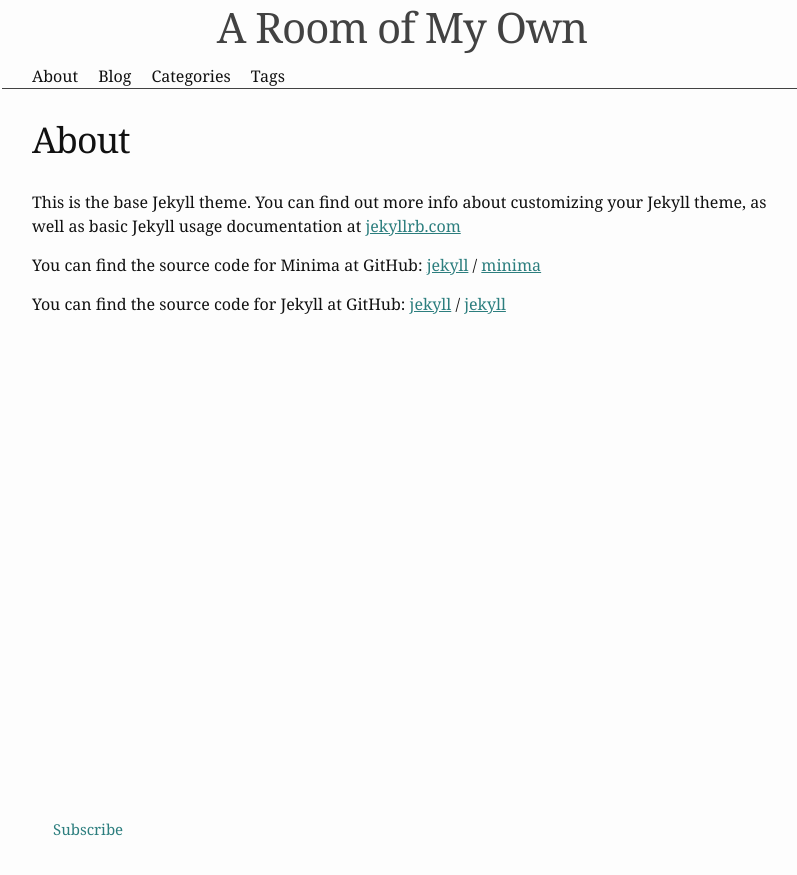
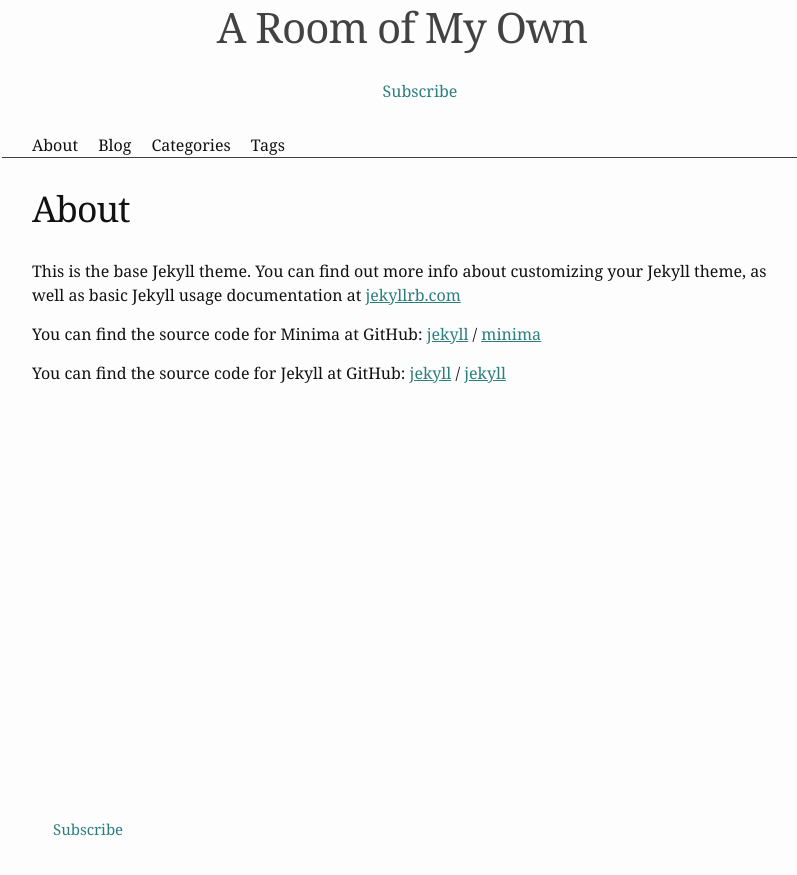
Before and after one commit to 9Echo/9Echo.github.io, a Jekyll site: the page built from about.markdown, in a window 1280 px wide. Shown: the top 875 px of the page, without its empty margins (238-1035 px from the left). Built offline with Jekyll 4.4.1, drawn with Linux system fonts in a browser that asks for light colours.

Commit message:
Update header.html

```diff
--- a/_includes/header.html
+++ b/_includes/header.html
@@ -6,5 +6,15 @@
     {%- assign titles_size = site.pages | map: 'title' | join: '' | size -%}
     <a class="site-title" rel="author" href="{{ "/" | relative_url }}">{{ site.title | escape }}</a>
 
+    <div class="footer-col">
+        <p class="feed-subscribe">
+          <a href="{{ 'feed.xml' | relative_url }}">
+            <svg class="svg-icon orange">
+              <use xlink:href="{{ 'assets/minima-social-icons.svg#rss' | relative_url }}"></use>
+            </svg><span>Subscribe</span>
+          </a>
+        </p>
+    </div>
+
   </div>
 </header>
```
